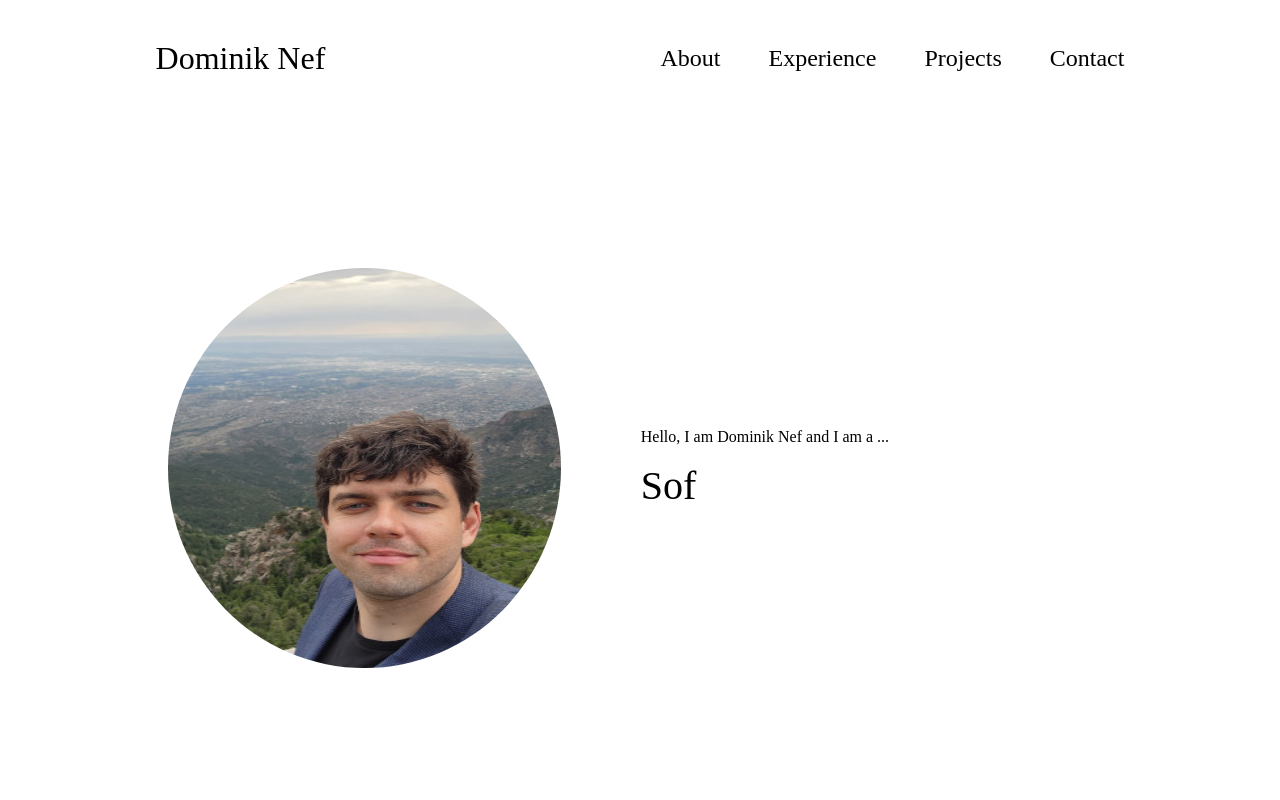
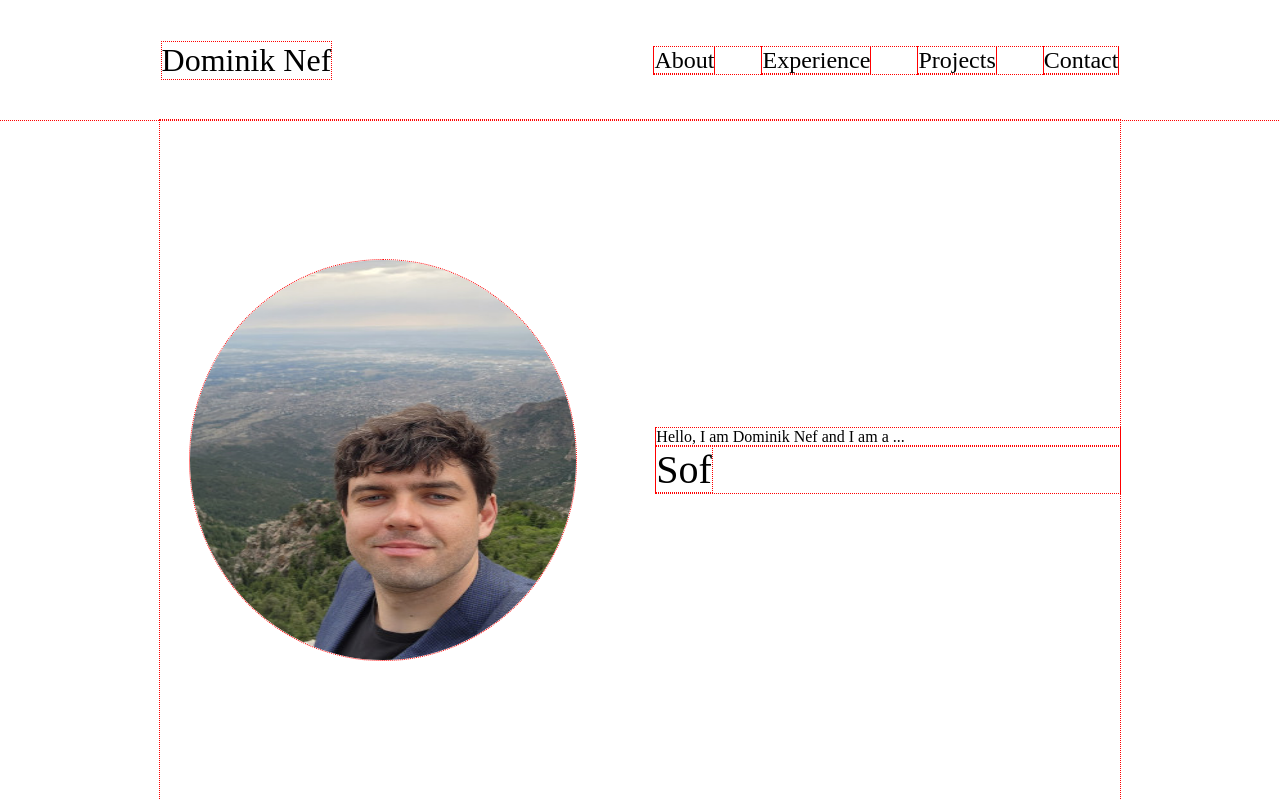
Before and after one commit to fenirani/fenirani.github.io, a plain HTML site: page index.html in a window 1280 px wide. Drawn offline with Linux system fonts and the light colour scheme.

Commit message:
Height and padding changes along with 'css reset'

```diff
--- a/style.css
+++ b/style.css
@@ -1,4 +1,8 @@
-
+* {
+    outline: 1px dotted red ;
+    margin: 0px;
+    padding: 0px;
+}
 #desktop-navigation, #navigation-links {
     display: flex;
     align-items: center;
@@ -6,7 +10,7 @@
 
 #desktop-navigation {
     justify-content: space-around;
-    height: 100px;
+    height: 15vh;
 }
 
 #name{
@@ -23,10 +27,10 @@
     display: flex;
     justify-content: center;
     gap: 5em;
-    margin-top: 100px;
     margin-left: 160px;
     margin-right: 160px;
-    height: 65vh
+    height: 85vh;
+    padding-left: 30px;
 }
 
 img {
```
